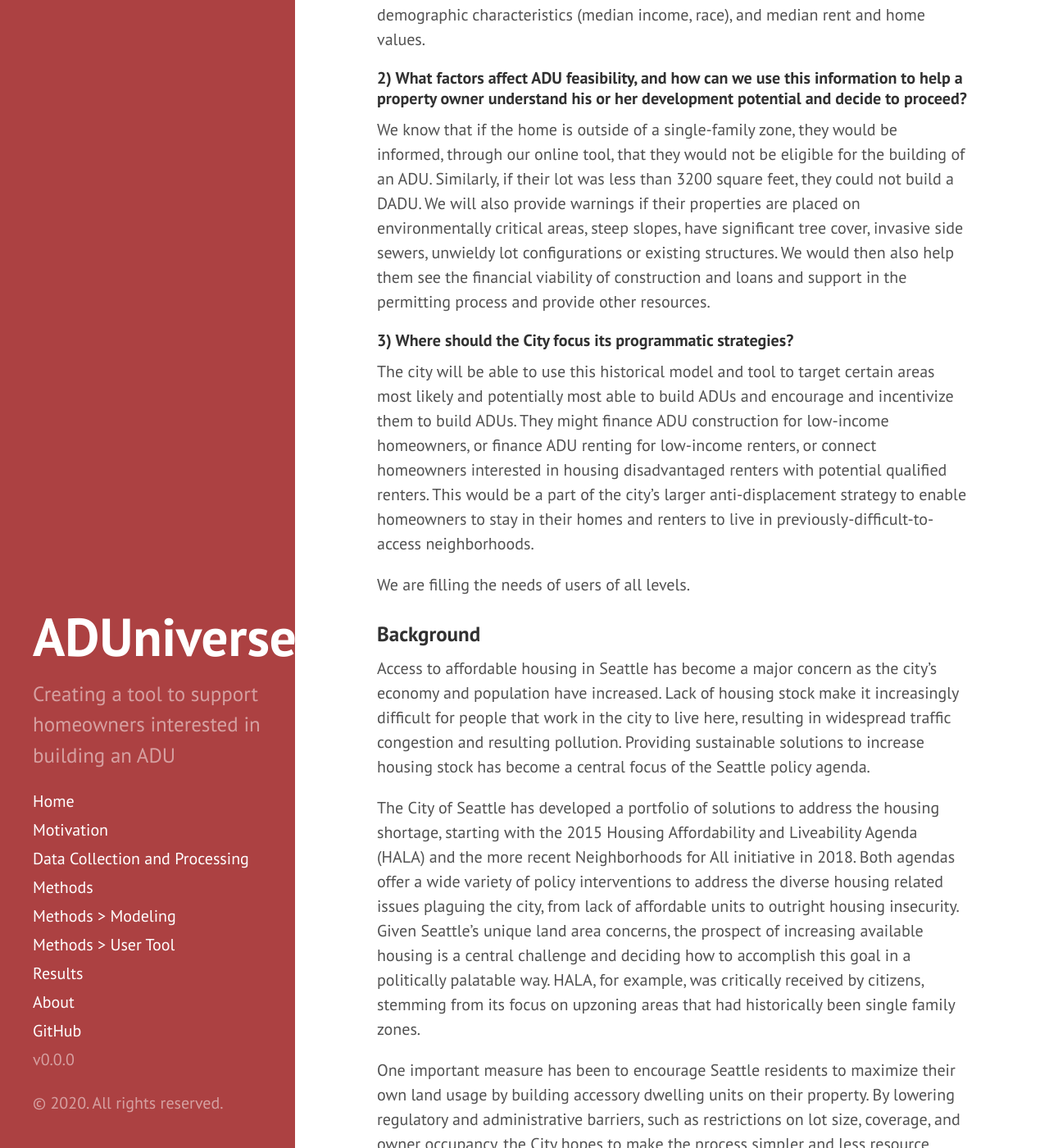
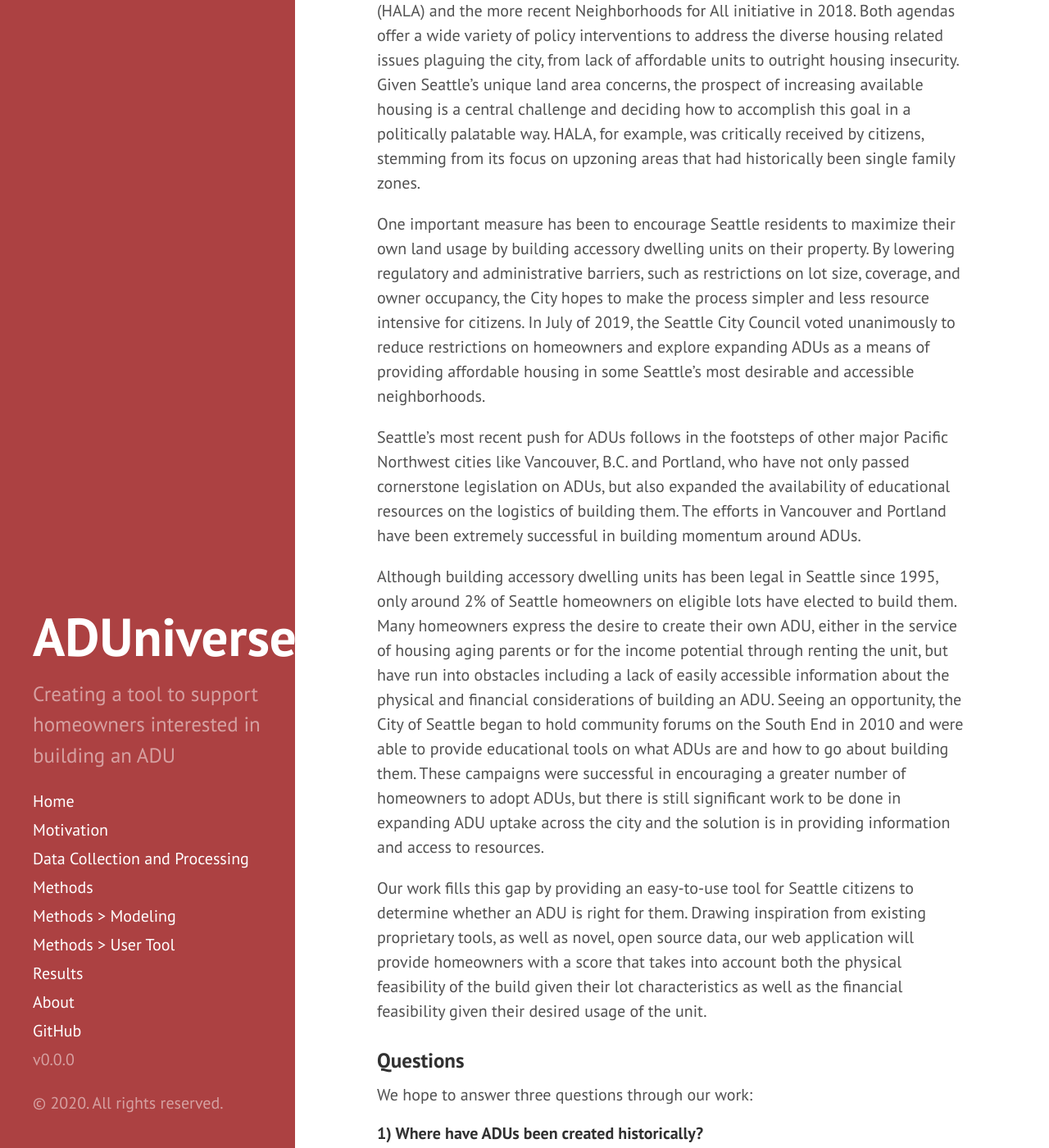
Before and after one commit to uwescience/ADUniverse, a Jekyll site: the page built from motivation.md, in a window 1280 px wide and 1400 px high, scrolled down 433 px. Shown: the whole window at 82% size. Built offline with Jekyll 4.4.1, drawn with Linux system fonts in a browser that asks for light colours; some of the changed text lies outside the part shown.

Commit message:
Update motivation.md

```diff
--- a/motivation.md
+++ b/motivation.md
@@ -2,6 +2,21 @@
 layout: page
 title: Motivation
 ---
+
+### Background
+
+Access to affordable housing in Seattle has become a major concern as the city’s economy and population have increased.  Lack of housing stock make it increasingly difficult for people that work in the city to live here, resulting in widespread traffic congestion and resulting pollution.  Providing sustainable solutions to increase housing stock has become a central focus of the Seattle policy agenda.
+
+The City of Seattle has developed a portfolio of solutions to address the housing shortage, starting with the 2015 Housing Affordability and Liveability Agenda (HALA) and the more recent Neighborhoods for All initiative in 2018.  Both agendas offer a wide variety of policy interventions to address the diverse housing related issues plaguing the city, from lack of affordable units to outright housing insecurity.  Given Seattle’s unique land area concerns, the prospect of increasing available housing is a central challenge and deciding how to accomplish this goal in a politically palatable way.  HALA, for example, was critically received by citizens, stemming from its focus on upzoning areas that had historically been single family zones.
+
+One important measure has been to encourage Seattle residents to maximize their own land usage by building accessory dwelling units on their property.  By lowering regulatory and administrative barriers, such as restrictions on lot size, coverage, and owner occupancy, the City hopes to make the process simpler and less resource intensive for citizens.  In July of 2019, the Seattle City Council voted unanimously to reduce restrictions on homeowners and explore expanding ADUs as a means of providing affordable housing in some Seattle’s most desirable and accessible neighborhoods.
+
+Seattle’s most recent push for ADUs follows in the footsteps of other major Pacific Northwest cities like Vancouver, B.C. and Portland, who have not only passed cornerstone legislation on ADUs, but also expanded the availability of educational resources on the logistics of building them.  The efforts in Vancouver and Portland have been extremely successful in building momentum around ADUs.
+
+Although building accessory dwelling units has been legal in Seattle since 1995, only around 2% of Seattle homeowners on eligible lots have elected to build them.  Many homeowners express the desire to create their own ADU, either in the service of housing aging parents or for the income potential through renting the unit, but have run into obstacles including a lack of easily accessible information about the physical and financial considerations of building an ADU.  Seeing an opportunity, the City of Seattle began to hold community forums on the South End in 2010 and were able to provide educational tools on what ADUs are and how to go about building them.  These campaigns were successful in encouraging a greater number of homeowners to adopt ADUs, but there is still significant work to be done in expanding ADU uptake across the city and the solution is in providing information and access to resources.
+
+Our work fills this gap by providing an easy-to-use tool for Seattle citizens to determine whether an ADU is right for them.   Drawing inspiration from existing proprietary tools, as well as novel, open source data, our web application will provide homeowners with a score that takes into account both the physical feasibility of the build given their lot characteristics as well as the financial feasibility given their desired usage of the unit.
+
 
 ### Questions
 
@@ -18,19 +33,6 @@ We hope to answer three questions through our work:
 
 We are filling the needs of users of all levels.
 
-### Background
-
-Access to affordable housing in Seattle has become a major concern as the city’s economy and population have increased.  Lack of housing stock make it increasingly difficult for people that work in the city to live here, resulting in widespread traffic congestion and resulting pollution.  Providing sustainable solutions to increase housing stock has become a central focus of the Seattle policy agenda.
-
-The City of Seattle has developed a portfolio of solutions to address the housing shortage, starting with the 2015 Housing Affordability and Liveability Agenda (HALA) and the more recent Neighborhoods for All initiative in 2018.  Both agendas offer a wide variety of policy interventions to address the diverse housing related issues plaguing the city, from lack of affordable units to outright housing insecurity.  Given Seattle’s unique land area concerns, the prospect of increasing available housing is a central challenge and deciding how to accomplish this goal in a politically palatable way.  HALA, for example, was critically received by citizens, stemming from its focus on upzoning areas that had historically been single family zones.
-
-One important measure has been to encourage Seattle residents to maximize their own land usage by building accessory dwelling units on their property.  By lowering regulatory and administrative barriers, such as restrictions on lot size, coverage, and owner occupancy, the City hopes to make the process simpler and less resource intensive for citizens.  In July of 2019, the Seattle City Council voted unanimously to reduce restrictions on homeowners and explore expanding ADUs as a means of providing affordable housing in some Seattle’s most desirable and accessible neighborhoods.
-
-Seattle’s most recent push for ADUs follows in the footsteps of other major Pacific Northwest cities like Vancouver, B.C. and Portland, who have not only passed cornerstone legislation on ADUs, but also expanded the availability of educational resources on the logistics of building them.  The efforts in Vancouver and Portland have been extremely successful in building momentum around ADUs.
-
-Although building accessory dwelling units has been legal in Seattle since 1995, only around 2% of Seattle homeowners on eligible lots have elected to build them.  Many homeowners express the desire to create their own ADU, either in the service of housing aging parents or for the income potential through renting the unit, but have run into obstacles including a lack of easily accessible information about the physical and financial considerations of building an ADU.  Seeing an opportunity, the City of Seattle began to hold community forums on the South End in 2010 and were able to provide educational tools on what ADUs are and how to go about building them.  These campaigns were successful in encouraging a greater number of homeowners to adopt ADUs, but there is still significant work to be done in expanding ADU uptake across the city and the solution is in providing information and access to resources.
-
-Our work fills this gap by providing an easy-to-use tool for Seattle citizens to determine whether an ADU is right for them.   Drawing inspiration from existing proprietary tools, as well as novel, open source data, our web application will provide homeowners with a score that takes into account both the physical feasibility of the build given their lot characteristics as well as the financial feasibility given their desired usage of the unit.
 
 
 ### Stakeholders
```
